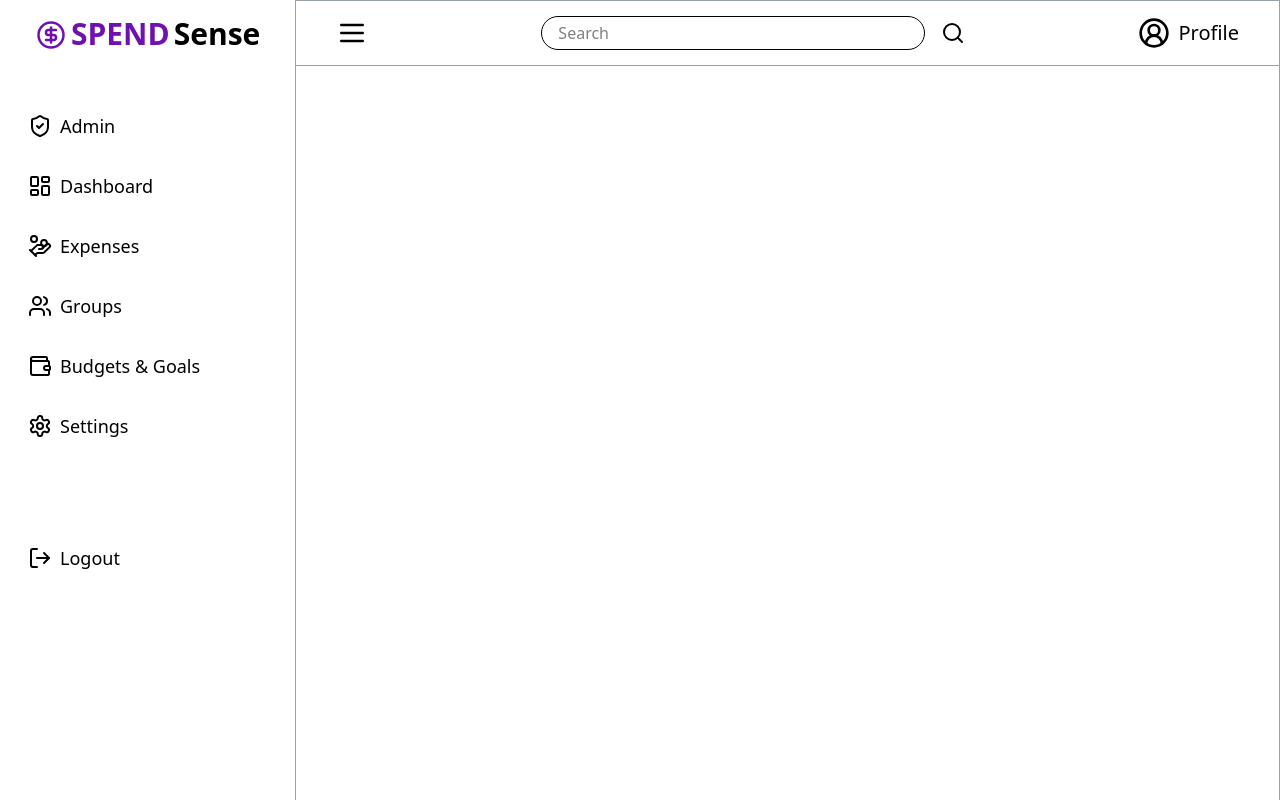
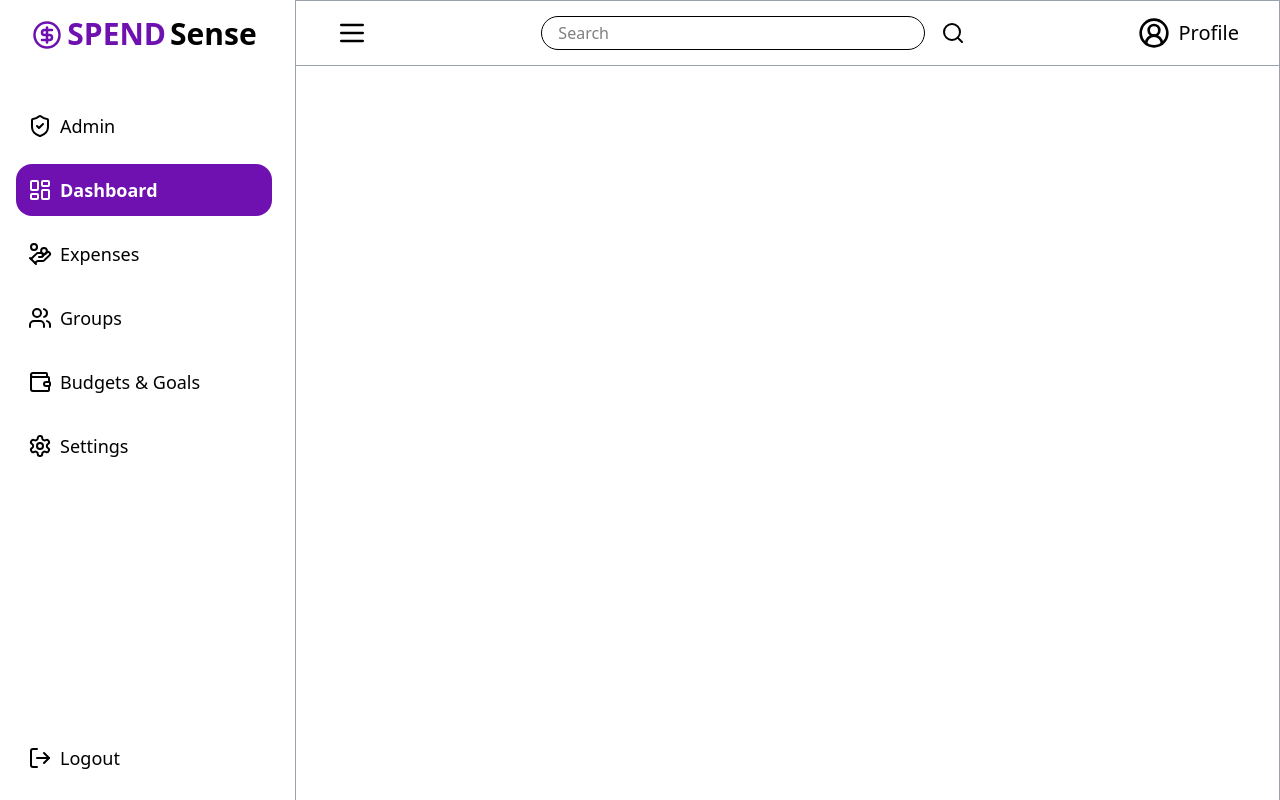
Before and after one commit to madhav2606/Expense-Tracker-Opensoft, a React (Vite) app in the folder frontend/: page / in a window 1280 px wide. Shown: the top 800 px of the page. Built offline with nearby package versions, Linux system fonts and the light colour scheme.

Commit message:
Admin dash features addition

```diff
--- a/frontend/src/components/Admin/AdminDash.jsx
+++ b/frontend/src/components/Admin/AdminDash.jsx
@@ -3,6 +3,7 @@ import { Users, Activity, BarChart2, Shield } from "lucide-react";
 import UserActivity from './UserActivity';
 import RecentUsers from './RecentUsers';
 import CountUp from 'react-countup';
+import './admin.css'
 
 const AdminDash = () => {
     const stats = [
--- /dev/null
+++ b/frontend/src/components/Admin/admin.css
@@ -0,0 +1,31 @@
+
+::-webkit-scrollbar {
+  width: 12px;
+  height: 12px;
+}
+
+::-webkit-scrollbar-track {
+  background: #f0e6f6;
+  border-radius: 50%;
+}
+
+::-webkit-scrollbar-thumb {
+  background: #8a2be2;
+  border-radius: 10px;
+  border: 3px solid #f0e6f6;
+}
+
+::-webkit-scrollbar-thumb:hover {
+  background: #7a1bd1;
+}
+
+
+* {
+  scrollbar-width: thin;
+  scrollbar-color: #8a2be2 #f0e6f6;
+}
+
+.custom-scrollbar {
+  scrollbar-width: thin;
+  scrollbar-color: #8a2be2 #f0e6f6;
+}
--- a/frontend/src/components/AppLayout/Sidebar.jsx
+++ b/frontend/src/components/AppLayout/Sidebar.jsx
@@ -1,38 +1,107 @@
-import React, { useState } from 'react'
-import { CircleDollarSign, HandCoins, Layout, LayoutDashboard, LogOut, Settings, ShieldCheck, Users, Wallet } from 'lucide-react'
-import { Link } from 'react-router-dom'
+import React, { useState } from 'react';
+import {
+  CircleDollarSign,
+  HandCoins,
+  LayoutDashboard,
+  LogOut,
+  Settings,
+  ShieldCheck,
+  Users,
+  Wallet
+} from 'lucide-react';
+import { Link } from 'react-router-dom';
+
 const Sidebar = () => {
+  const [selected, setSelected] = useState('Dashboard');
+  const [adminOpen, setAdminOpen] = useState(false);
 
-  const [selected, setselected] = useState('Admin' | 'Dashboard')
   const menuItems = [
-    { id: "Admin", icon: <ShieldCheck />, label: "Admin", path: '/admin' },
+    {
+      id: "Admin",
+      icon: <ShieldCheck />,
+      label: "Admin",
+      path: "/admin",
+      children: [
+        { id: "Admin Dashboard", label: "Dashboard", path: "/admin" },
+        { id: "User Management", label: "User Management", path: "/admin/users" },
+        { id: "Activity Monitor", label: "Activity Monitor", path: "/admin/activity" },
+        { id: "Role Management", label: "Role Management", path: "/admin/roles" }
+      ],
+    },
     { id: "Dashboard", icon: <LayoutDashboard />, label: "Dashboard", path: '/dashboard' },
     { id: "Expense", icon: <HandCoins />, label: "Expenses", path: '/expenses' },
     { id: "Group", icon: <Users />, label: "Groups", path: '/groups' },
     { id: "Budget", icon: <Wallet />, label: "Budgets & Goals", path: '/budget' },
     { id: "Setting", icon: <Settings />, label: "Settings", path: '/settings' },
-  ]
+  ];
 
   return (
-    <div className='flex flex-col p-4 justify-around'>
+    <div className='flex flex-col p-4 justify-between h-screen w-72'>
       <h1 className='flex items-center space-x-1 mx-auto'>
         <CircleDollarSign className='text-purple-800 pt-0.5 w-8 h-8' />
-        <p className='text-purple-800 text-3xl font-bold'>SPEND</p><p className='text-3xl font-bold'>Sense</p>
+        <p className='text-purple-800 text-3xl font-bold'>SPEND</p>
+        <p className='text-3xl font-bold'>Sense</p>
       </h1>
+
       <ul className='mt-10 space-y-3'>
-        {
-          menuItems?.map((item, idx) => {
-            return <Link to={item.path} key={idx}>
-               <li  onClick={() => setselected(item.id)} className={`text-lg flex items-center gap-2 p-3 ${selected == item.id && 'bg-purple-800 text-white font-bold'} rounded-2xl hover:cursor-pointer ${selected != item.id && 'hover:bg-purple-300 hover:font-bold'} mt-2`}>{item.icon} {item.label}</li>
-            </Link>
-          })
-        }
+        {menuItems.map((item, idx) => (
+          <div key={idx}>
+            {item.id !== "Admin" ? (
+              <Link to={item.path}>
+                <li
+                  onClick={() => { setSelected(item.id); setAdminOpen(false) }}
+                  className={`text-lg flex items-center gap-2 p-3
+                  ${selected === item.id && 'bg-purple-800 text-white font-bold'}
+                  rounded-2xl hover:cursor-pointer
+                  ${selected !== item.id && 'hover:bg-purple-300 hover:font-bold'} mt-2`}
+                >
+                  {item.icon} {item.label}
+                </li>
+              </Link>
+            ) : (
+              <div>
+                <Link to="/admin">
+                  <li
+                    onClick={() => { setAdminOpen(!adminOpen); setSelected("Admin Dashboard") }}
+                    className={`text-lg flex items-center justify-between gap-2 p-3
+                  ${adminOpen && 'bg-purple-800 text-white font-bold'}
+                  rounded-2xl hover:cursor-pointer
+                  ${!adminOpen && 'hover:bg-purple-300 hover:font-bold'} mt-2`}
+                  >
+                    <span className='flex items-center gap-2'>{item.icon} {item.label}</span>
+                  </li>
+                </Link>
+                {adminOpen && (
+                  <ul className="ml-8 mt-2 space-y-2">
+                    {item.children.map((child, idx) => (
+                      <Link to={child.path} key={idx}>
+                        <li
+                          onClick={() => setSelected(child.id)}
+                          className={`text-md p-2 pl-5 rounded-lg
+                          ${selected === child.id ? 'bg-purple-700 text-white font-semibold' : 'hover:bg-purple-300 hover:font-bold'}`}
+                        >
+                          {child.label}
+                        </li>
+                      </Link>
+                    ))}
+                  </ul>
+                )}
+              </div>
+            )}
+          </div>
+        ))}
       </ul>
-      <div className='mt-20'>
-        <li className='hover:cursor-pointer flex items-center gap-2 text-lg p-3 hover:bg-purple-300  hover:font-bold rounded-2xl'><LogOut />Logout</li>
+
+      <div className='mt-auto'>
+        <li
+          className='hover:cursor-pointer flex items-center gap-2 text-lg p-3
+          hover:bg-purple-300 hover:font-bold rounded-2xl'
+        >
+          <LogOut /> Logout
+        </li>
       </div>
     </div>
-  )
+  );
 }
 
-export default Sidebar
+export default Sidebar;
```
